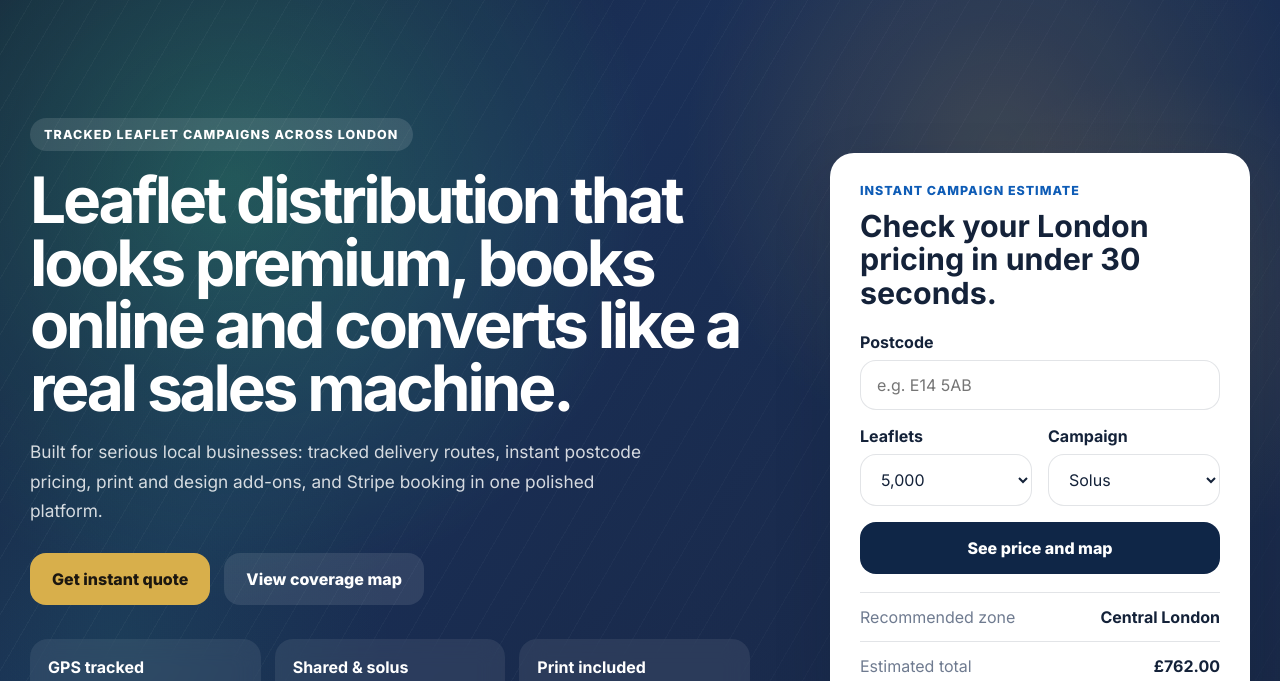
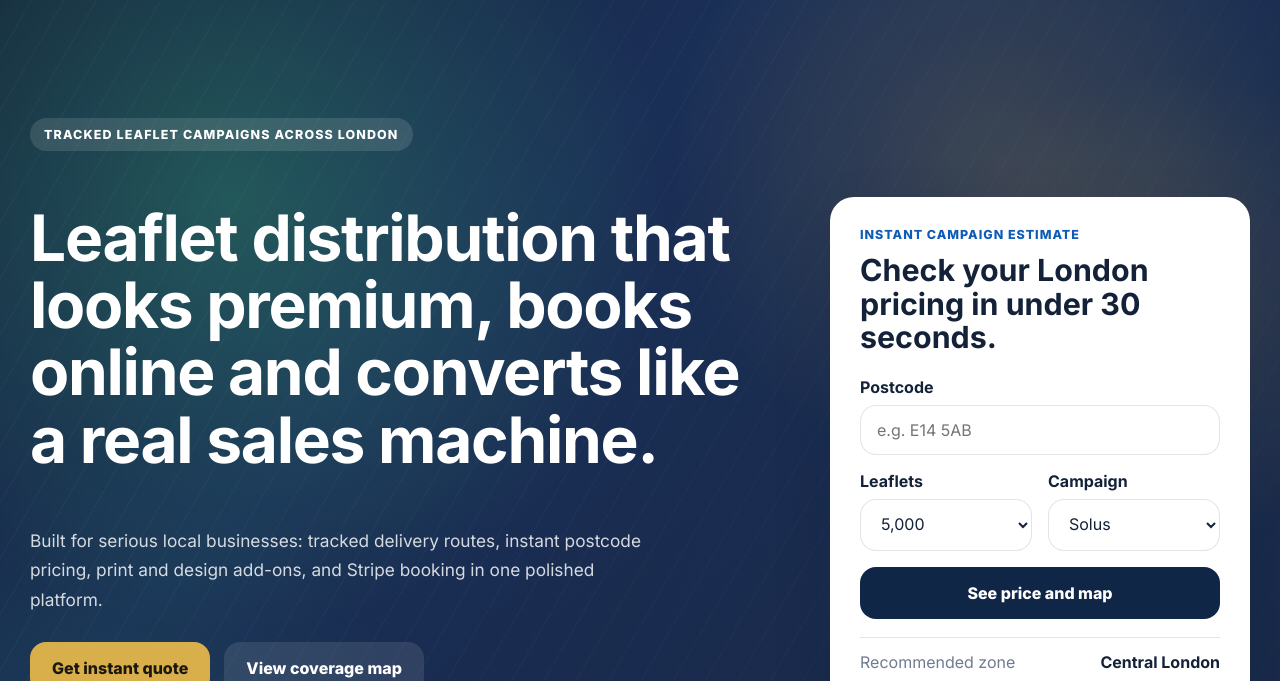
Before and after one commit to samuelkidane1000-blip/leafletpro-uk, a website: page index.html in a window 1280 px wide. Shown: the part 79-760 px from the top of the page. Drawn offline with nearby package versions, Linux system fonts and the light colour scheme; no server answers.

Commit message:
Update style.css

```diff
--- a/style.css
+++ b/style.css
@@ -122,11 +122,11 @@
   background: rgba(14,92,182,0.08);
   color: #15345e;
 }
-.hero h1 {
-  margin: 18px 0 16px;
-  font-size: clamp(2.8rem, 5vw, 5rem);
-  line-height: 0.98;
-  letter-spacing: -0.05em;
+.hero h1{
+  font-size: clamp(36px, 6vw, 64px);
+  line-height: 1.05;
+  letter-spacing: -0.02em;
+  max-width: 720px;
 }
 .hero-text {
   max-width: 620px;
```
